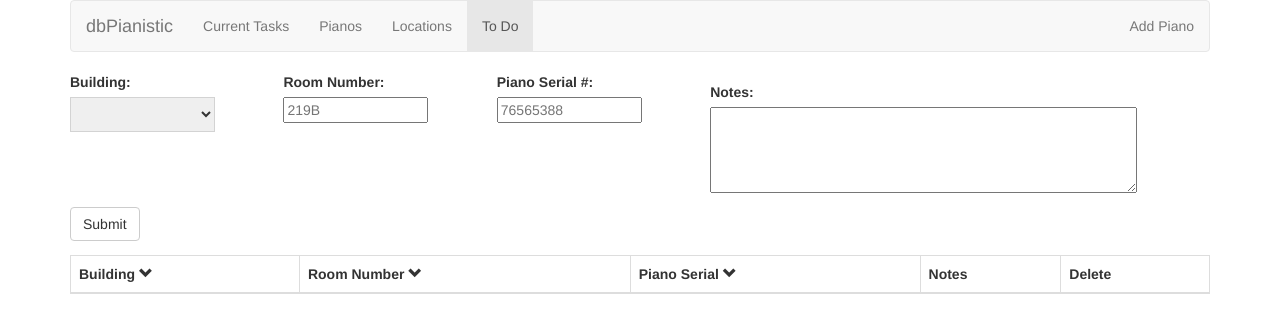
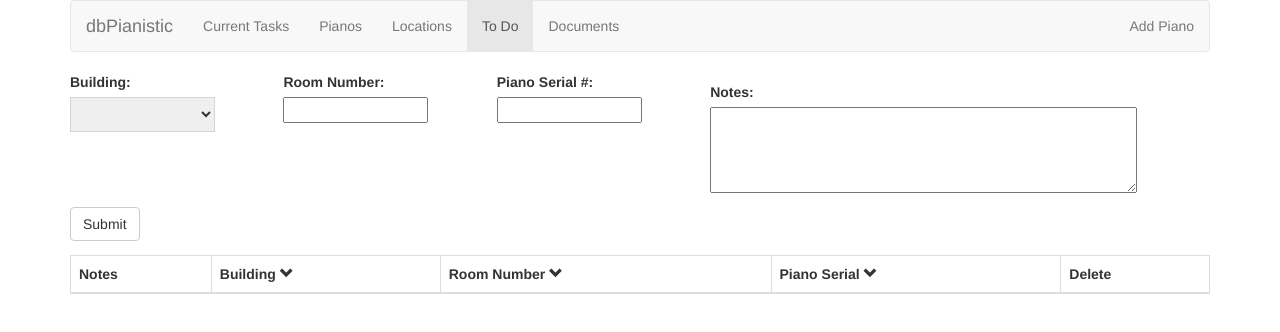
Before and after one commit to rickneff/Pianistic2, a plain HTML site: page todo.html in a window 1280 px wide. Drawn offline with nearby package versions, Linux system fonts and the light colour scheme; no server answers.

Commit message:
Added a "Documents" menu tab
Documents menu tab links to a Dropbox containing various checklists and
instructional references

```diff
--- a/todo.html
+++ b/todo.html
@@ -46,7 +46,8 @@
             <li><a href="index.html">Current Tasks</a></li>
             <li><a href="pianos.html">Pianos</a></li>
             <li><a href="locations.html">Locations</a></li>
-         	<li class="active"><a href="todo.html">To Do</a></li>
+         	  <li class="active"><a href="todo.html">To Do</a></li>
+            <li><a href="https://www.dropbox.com/sh/y2r05w1m8stnmq4/AABYAcOJGijTPnhFdUq9OQJya?dl=0" target="_blank">Documents</a></li>
           </ul>
           <ul class="nav navbar-nav navbar-right">
             <li><a href="addPiano.html">Add Piano</a></li>
@@ -67,11 +68,11 @@
             </div>
             <div class="search">
 			  		<label>Room Number: </label>
-			  		<input type="text" id="room" name="room" placeholder="219B">
+			  		<input type="text" id="room" name="room" placeh older="219B">
             </div>
             <div class="search">
 			  		<label>Piano Serial #: </label>
-			  		<input type="text" id="mfg_serial" name="serial" placeholder="76565388">
+			  		<input type="text" id="mfg_serial" name="serial" placeho lder="76565388">
            	</div>
            	<div class="search">
 					<label style="margin-top:10px">Notes: </label>
@@ -87,17 +88,17 @@
               <table class="table table-bordered table-hover table-striped tablesorter toDo">
                 <thead>
                   <tr>
+                    <th>Notes </th>
                     <th>Building <span class="glyphicon glyphicon-chevron-down" ng-click="tsc.sort($event, 'building')"></th>
                     <th>Room Number <span class="glyphicon glyphicon-chevron-down" ng-click="tsc.sort($event, 'room')"></th>
                     <th>Piano Serial <span class="glyphicon glyphicon-chevron-down" ng-click="tsc.sort($event, 'piano_id')"></th>
-                    <th>Notes </th>
                     <th>Delete </th>
                   </tr>
                   <tr ng-repeat="todo in tsc.todos | filter:search | orderBy:tsc.cSort.sortColumn:tsc.cSort.reverse">
+                     <td style="white-space:pre;">{{todo.notes}}</td>
                      <td>{{todo.building}}</td>
                      <td>{{todo.room}}</td>
                      <td>{{todo.mfg_serial}}</td>
-                     <td style="white-space:pre;">{{todo.notes}}</td>
                      <td>
                         <button class="btn btn-default" ng-click="tsc.delete(todo.id)">Delete</button>
                      </td>
```
Also changed, not shown: addPiano.html (+1 -0 lines), index.html (+1 -0 lines), locationInfo.html (+2 -1 lines), locations.html (+2 -1 lines), pianoInfo.html (+1 -1 lines), pianos.html (+1 -0 lines).
